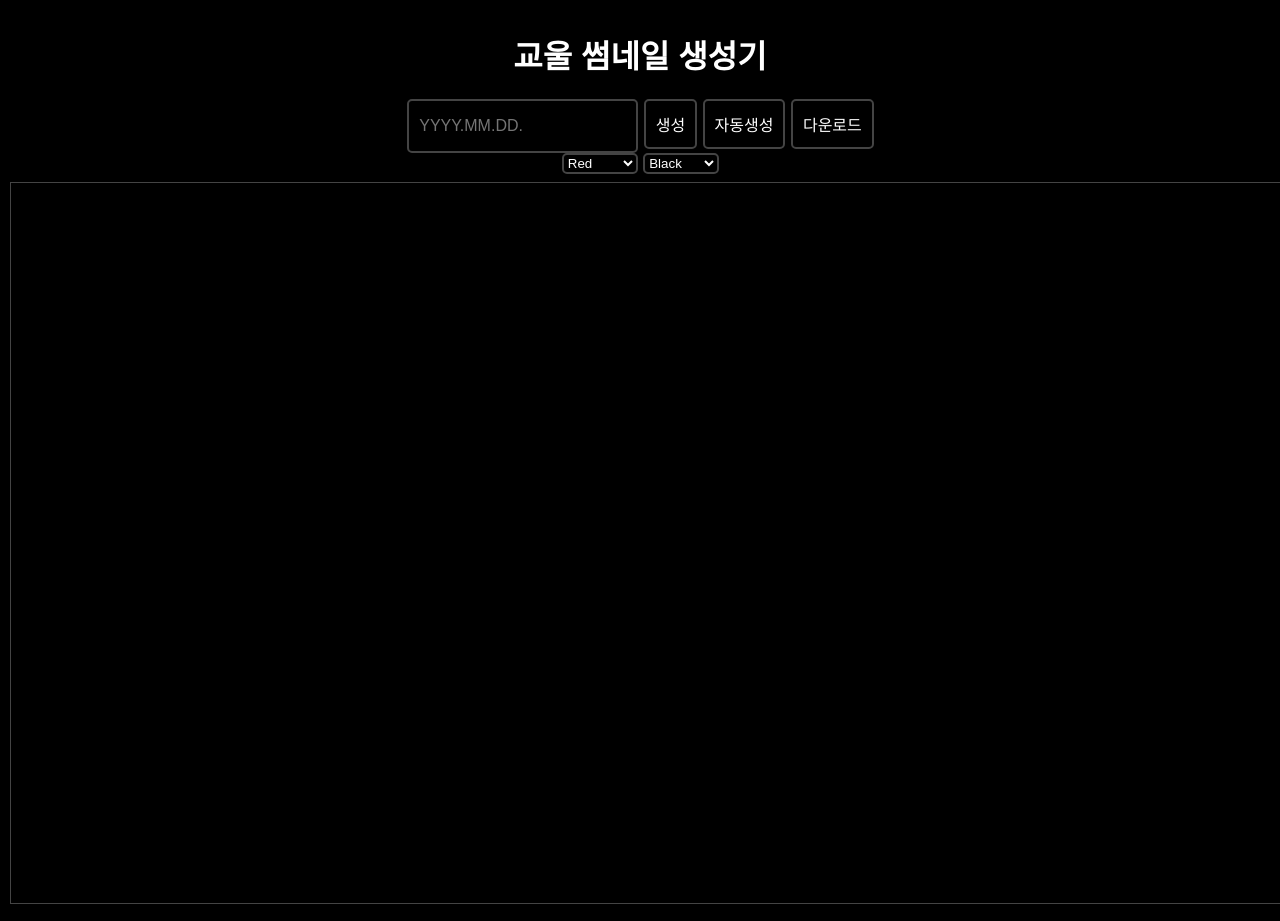
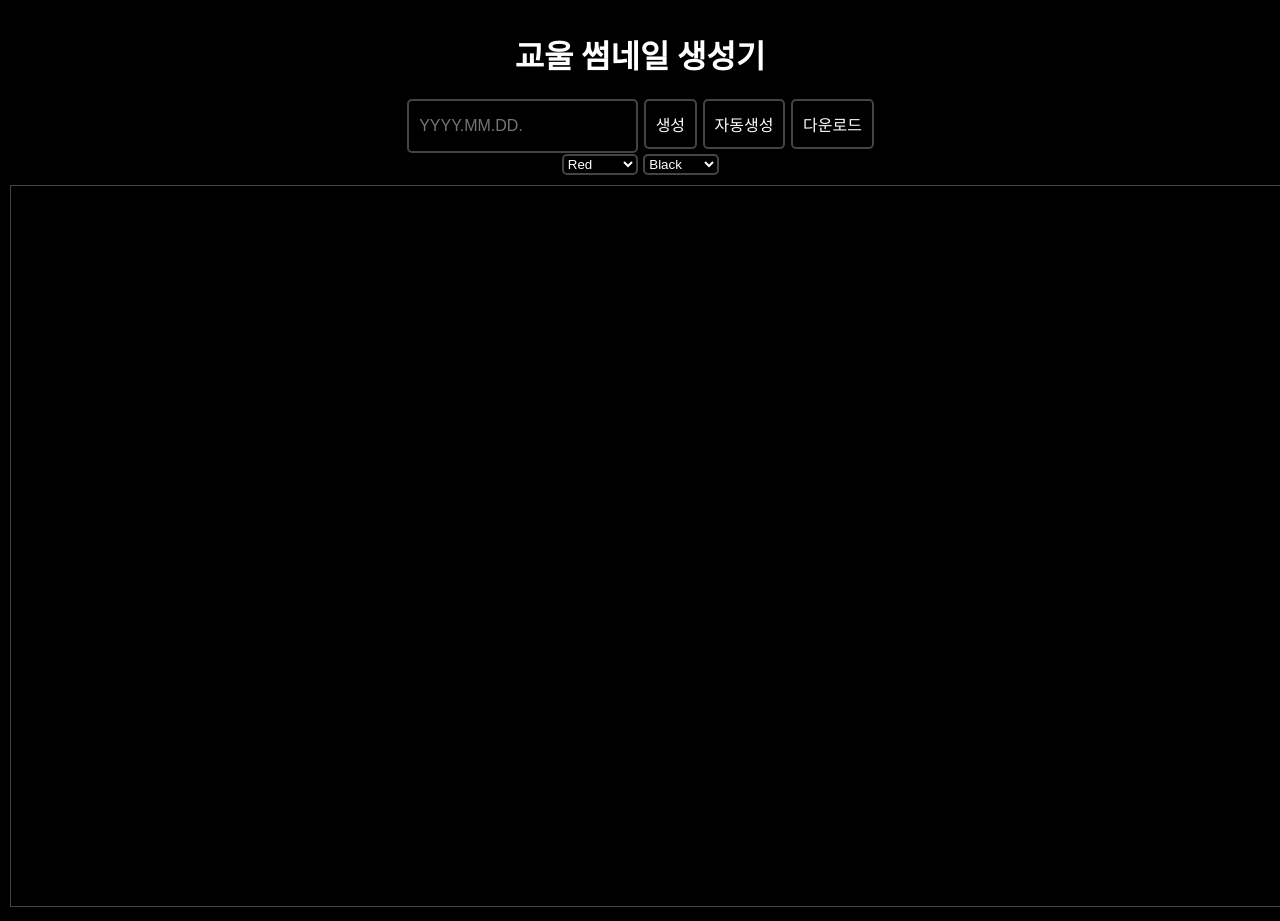
Before and after one commit to hatinkld/hatinkld.github.io, a plain HTML site: page index.html in a window 1280 px wide. Drawn offline with Linux system fonts and the light colour scheme.

Commit message:
Update index.html
최초 생성시 폰트 로딩 버그 수정

```diff
--- a/index.html
+++ b/index.html
@@ -11,7 +11,7 @@
     body {
       background-color: #000;
       color: #fff;
-      font-family: sans-serif;
+      font-family: "Inter", sans-serif;
       text-align: center;
       margin: 0;
       padding: 10px;
@@ -79,6 +79,11 @@
   <canvas id="textCanvas" width="1280" height="720"></canvas>
 
   <script>
+    window.onload = () => {
+      // 폰트도 모두 로딩된 시점
+      drawText(); // 첫 로딩 시 자동으로 그리기 등 실행
+    };
+
     // 내일 날짜를 YYYY.MM.DD. 형식으로 입력
     function autoDraw () {
       const today = new Date();
```
